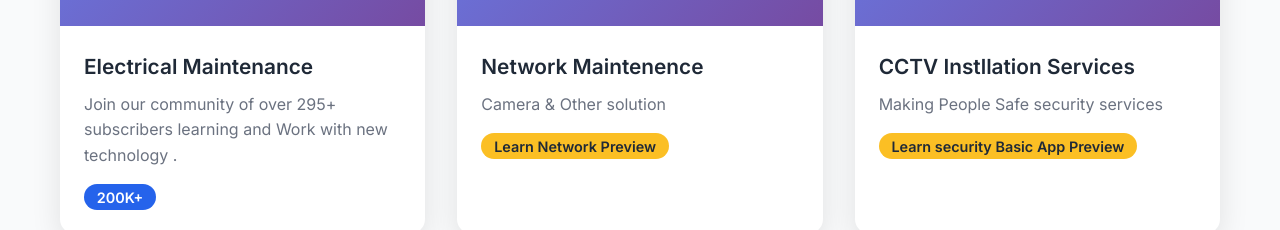
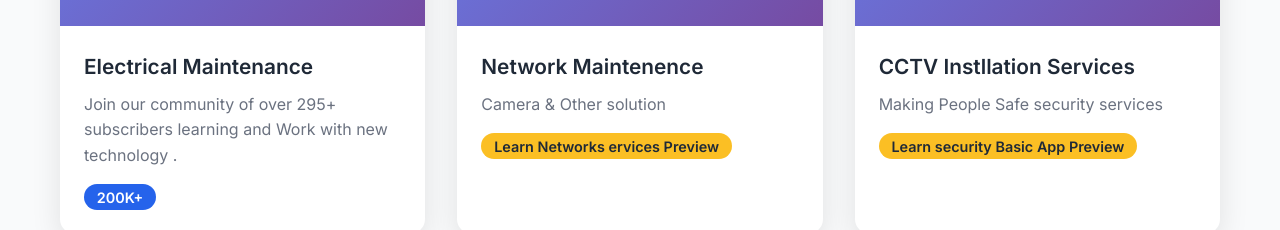
Before and after one commit to aadrashaelex/Trilochan-baral, a plain HTML site: page index.html in a window 1280 px wide. Shown: the part 3340-3570 px from the top of the page. Drawn offline with Linux system fonts and the light colour scheme.

Commit message:
Update index.html

```diff
--- a/index.html
+++ b/index.html
@@ -194,7 +194,7 @@
                         <h3>Network Maintenence</h3>
                         <p>Camera & Other solution</p>
                         <div class="work-preview">
-                            <span>Learn Network Preview</span>
+                            <span>Learn Networks ervices Preview</span>
                         </div>
                     </div>
                 </div>
```
